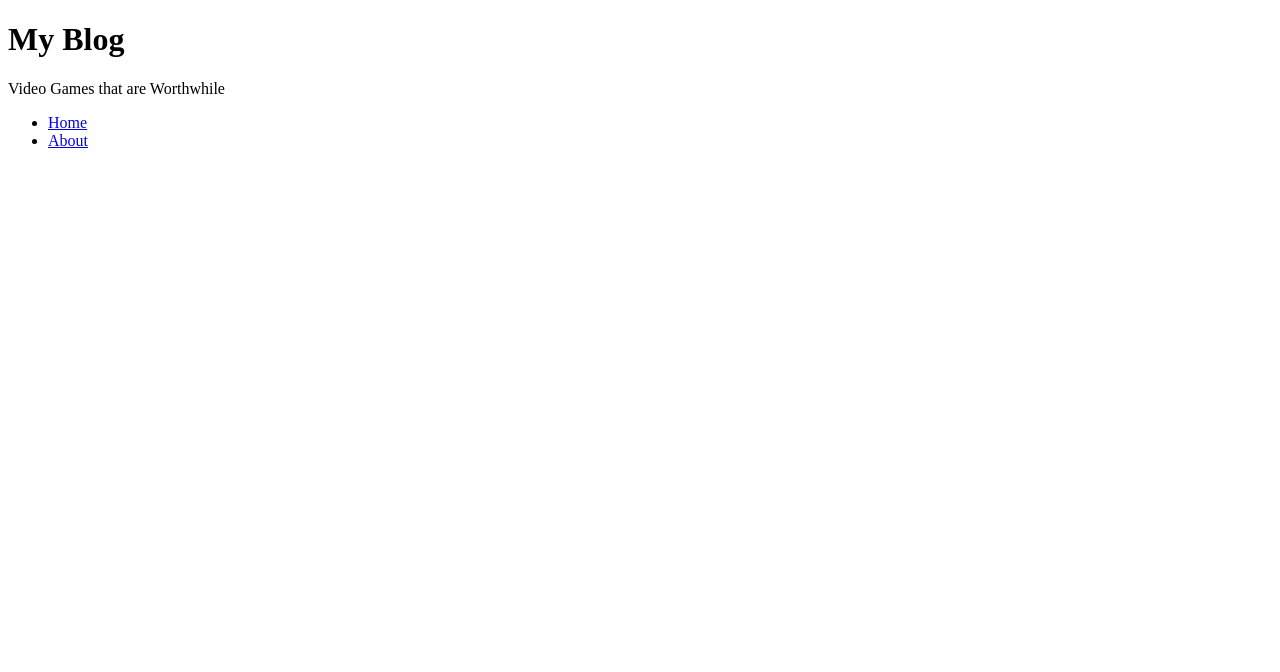
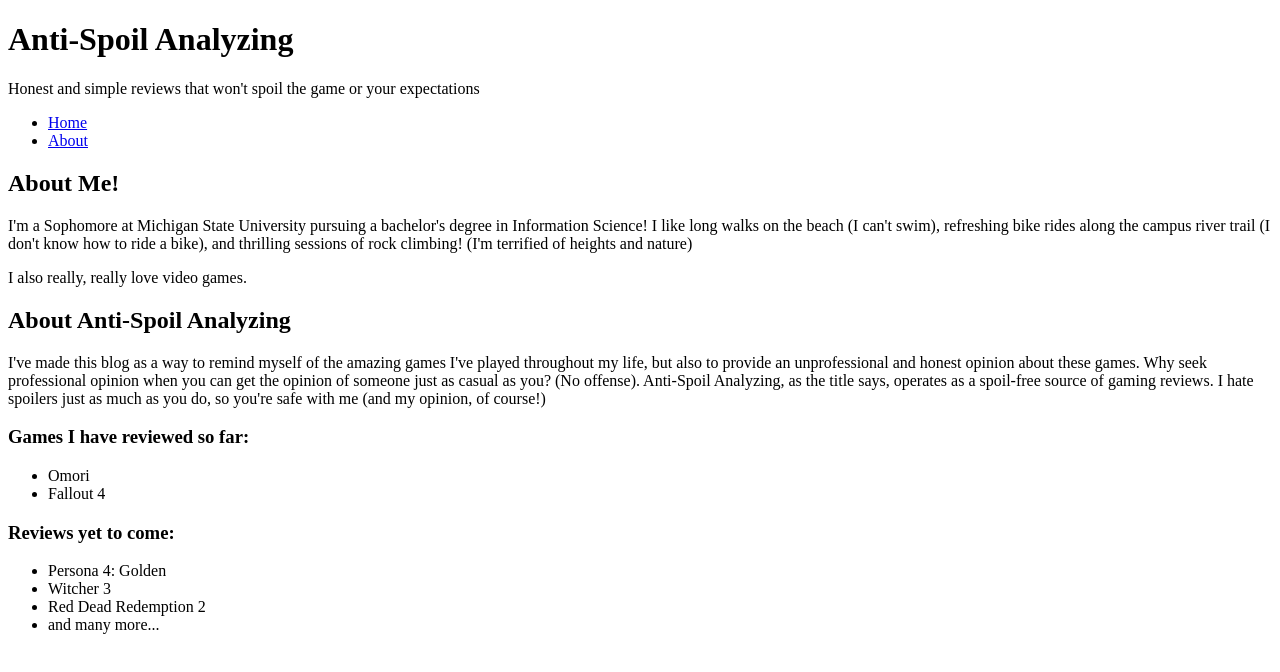
Before and after one commit to brooklando/mi349_blog, a plain HTML site: page about.html in a window 1280 px wide. Drawn offline with Linux system fonts and the light colour scheme.

Commit message:
added bio and list to about page

```diff
--- a/about.html
+++ b/about.html
@@ -7,11 +7,38 @@
 </head>
 <body>
     <header>
-    <h1>My Blog</h1>
-    <p>Video Games that are Worthwhile</p>
-    <nav>
+        <h1>Anti-Spoil Analyzing</h1>
+        <p>Honest and simple reviews that won't spoil the game or your expectations</p>
+        <nav>
+            <ul>
+                <li><a href="index.html">Home</a></li>
+                <li><a href="about.html">About</a></li>
+            </ul>
+        </nav>
+    </header>
+    <main>
+        <h2>About Me!</h2>
+        <p>I'm a Sophomore at Michigan State University pursuing a bachelor's degree in Information Science!
+            I like long walks on the beach (I can't swim), refreshing bike rides along the campus river trail (I don't know how to
+            ride a bike), and thrilling sessions of rock climbing! (I'm terrified of heights and nature)
+        </p>
+        <p>I also really, really love video games.</p>
+        <h2>About Anti-Spoil Analyzing</h2>
+        <p>I've made this blog as a way to remind myself of the amazing games I've played throughout my life, but also to
+            provide an unprofessional and honest opinion about these games. Why seek professional opinion when you can get the opinion
+            of someone just as casual as you? (No offense). Anti-Spoil Analyzing, as the title says, operates as a spoil-free source
+            of gaming reviews. I hate spoilers just as much as you do, so you're safe with me (and my opinion, of course!)
+        </p>
+        <h3>Games I have reviewed so far:</h3>
         <ul>
-            <li><a href="index.html">Home</a></li>
-            <li><a href="about.html">About</a></li>
+            <li>Omori</li>
+            <li>Fallout 4</li>
         </ul>
-    </nav>
+        <h3>Reviews yet to come:</h3>
+        <ul>
+            <li>Persona 4: Golden</li>
+            <li>Witcher 3</li>
+            <li>Red Dead Redemption 2</li>
+            <li>and many more...</li>
+        </ul>
+    </main>
```
